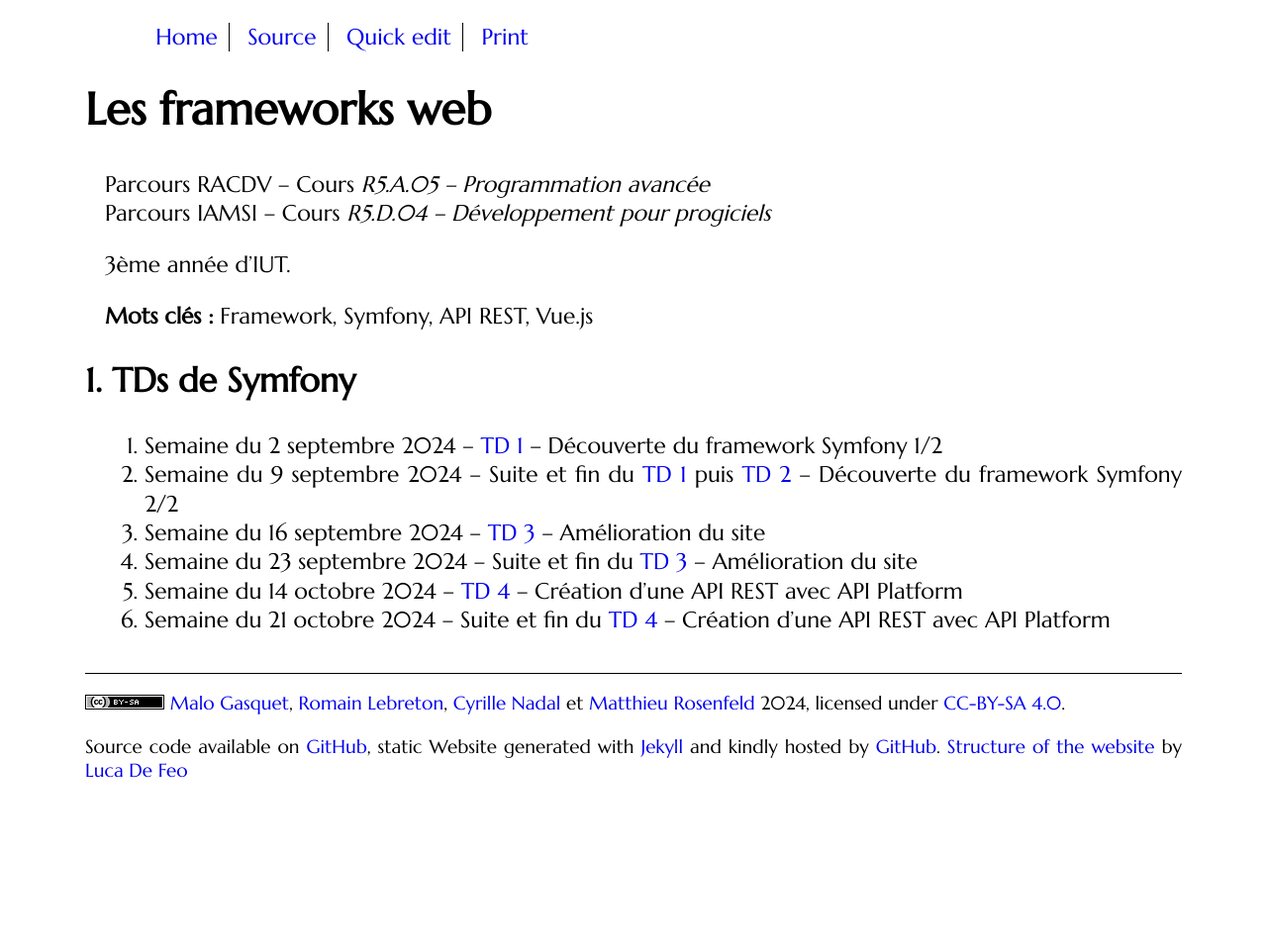
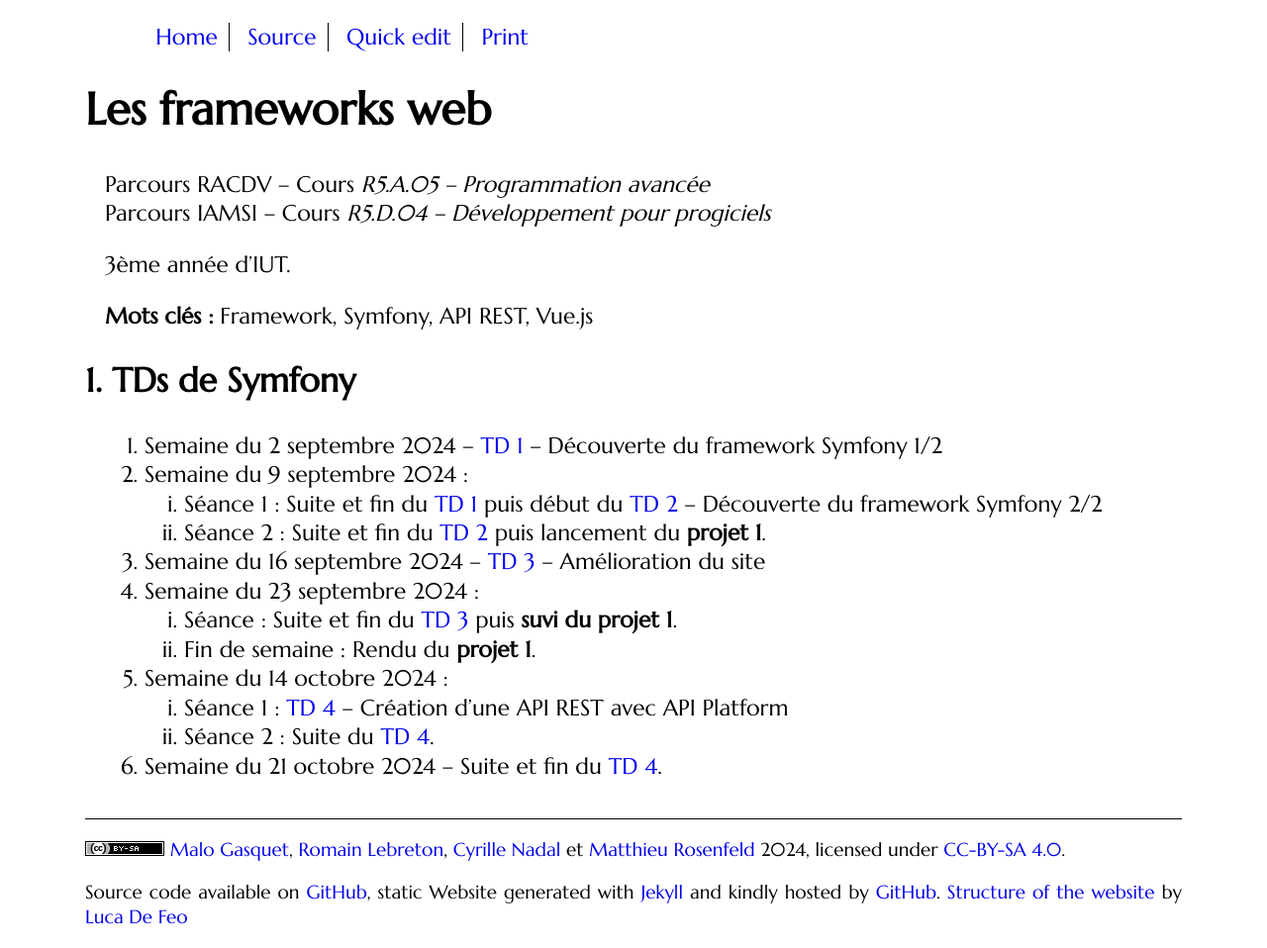
Before and after one commit to mgasquet/R5.A.05-ProgrammationAvancee-Web, a Jekyll site: the page built from index.md, in a window 1280 px wide. Shown: the whole page at 99% size. Built offline with Jekyll 4.4.1, drawn with Linux system fonts in a browser that asks for light colours; some web fonts are replaced; before the commit the page ends 900 px from its top, so only the background shows below that.

Commit message:
mise à jour planning

```diff
--- a/index.md
+++ b/index.md
@@ -16,11 +16,17 @@ Parcours IAMSI -- Cours *R5.D.04 -- Développement pour progiciels*
 ## TDs de Symfony
 
 1. Semaine du 2 septembre 2024 -- [TD 1](tutorials/tutorial1) -- Découverte du framework Symfony 1/2
-2. Semaine du 9 septembre 2024 -- Suite et fin du [TD 1](tutorials/tutorial1) puis [TD 2](tutorials/tutorial2) -- Découverte du framework Symfony 2/2
+2. Semaine du 9 septembre 2024 :
+    1. Séance 1 : Suite et fin du [TD 1](tutorials/tutorial1) puis début du [TD 2](tutorials/tutorial2) -- Découverte du framework Symfony 2/2
+    2. Séance 2 : Suite et fin du [TD 2](tutorials/tutorial2) puis lancement du **projet 1**.
 3. Semaine du 16 septembre 2024 -- [TD 3](tutorials/tutorial3) -- Amélioration du site
-3. Semaine du 23 septembre 2024 -- Suite et fin du [TD 3](tutorials/tutorial3) -- Amélioration du site
-4. Semaine du 14 octobre 2024 -- [TD 4](tutorials/tutorial4) -- Création d'une API REST avec API Platform
-5. Semaine du 21 octobre 2024 -- Suite et fin du [TD 4](tutorials/tutorial4) -- Création d'une API REST avec API Platform
+3. Semaine du 23 septembre 2024 :
+    1. Séance : Suite et fin du [TD 3](tutorials/tutorial3) puis **suvi du projet 1**.
+    2. Fin de semaine : Rendu du **projet 1**.
+4. Semaine du 14 octobre 2024 :
+    1. Séance 1 : [TD 4](tutorials/tutorial4) -- Création d'une API REST avec API Platform
+    2. Séance 2 : Suite du [TD 4](tutorials/tutorial4).
+5. Semaine du 21 octobre 2024 -- Suite et fin du [TD 4](tutorials/tutorial4).
 
 <!--
 ## TDs de Vue.js
```
